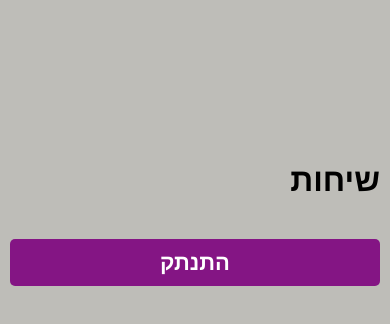
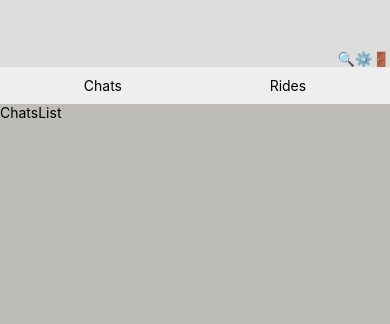
Before and after one commit to FireDgun/CarsMobileApp3, a React Native app in the folder cars/: screen /Dashboard in a window 390 px wide. Shown: the top 324 px of the page. Built offline with nearby package versions, Linux system fonts and the light colour scheme.

Commit message:
auth + main navigation

```diff
--- a/cars/src/Dashboard.js
+++ b/cars/src/Dashboard.js
@@ -1,46 +1,28 @@
-import React from "react";
-import { Text, View, TouchableOpacity, StyleSheet } from "react-native";
-import auth from "@react-native-firebase/auth";
-import { useNavigation } from "@react-navigation/native";
+import React, { useState } from "react";
+import { View, StyleSheet } from "react-native";
+import Header from "./layout/Header";
+import RidesList from "./rides/RidesList";
+import ChatsList from "./chats/ChatsList";
+
 export default function Dashboard() {
-  const navigation = useNavigation();
-  const handleLogout = async () => {
-    try {
-      await auth().signOut();
-      navigation.reset({
-        index: 0,
-        routes: [{ name: "Login" }],
-      });
-    } catch (error) {
-      console.log("Error during logout :" + error);
-    }
-  };
+  const [selectedTab, setSelectedTab] = useState("chats");
+
   return (
-    <View style={{ flex: 1, padding: 10, backgroundColor: "#BEBDB8" }}>
-      <Text
-        style={{
-          fontSize: 32,
-          fontWeight: "bold",
-          marginBottom: 40,
-          marginTop: 150,
-        }}
-      >
-        שיחות
-      </Text>
-      <TouchableOpacity
-        onPress={handleLogout}
-        style={{
-          backgroundColor: "#841584",
-          padding: 10,
-          borderRadius: 5,
-          marginBottom: 20,
-          alignItems: "center",
-        }}
-      >
-        <Text style={{ color: "white", fontSize: 22, fontWeight: "bold" }}>
-          התנתק
-        </Text>
-      </TouchableOpacity>
+    <View style={styles.container}>
+      <Header setSelectedTab={setSelectedTab} />
+      <View style={styles.contentContainer}>
+        {selectedTab === "chats" ? <ChatsList /> : <RidesList />}
+      </View>
     </View>
   );
 }
+
+const styles = StyleSheet.create({
+  container: {
+    flex: 1,
+    backgroundColor: "#BEBDB8",
+  },
+  contentContainer: {
+    flex: 1,
+  },
+});
--- /dev/null
+++ b/cars/src/chats/ChatsList.js
@@ -0,0 +1,10 @@
+import React from "react";
+import { View, Text } from "react-native";
+
+export default function ChatsList() {
+  return (
+    <View>
+      <Text>ChatsList</Text>
+    </View>
+  );
+}
--- /dev/null
+++ b/cars/src/layout/Header.js
@@ -0,0 +1,66 @@
+import React from "react";
+import { View, Text, TouchableOpacity, StyleSheet } from "react-native";
+import TopNavigation from "./TopNavigation";
+import { useNavigation } from "@react-navigation/native";
+
+const Header = ({ setSelectedTab }) => {
+  const navigation = useNavigation();
+
+  const handleSearch = () => {
+    console.log("Search clicked");
+  };
+
+  const handleSettings = () => {
+    console.log("Settings clicked");
+  };
+
+  const handleLogout = async () => {
+    try {
+      await auth().signOut();
+      navigation.reset({
+        index: 0,
+        routes: [{ name: "Login" }],
+      });
+    } catch (error) {
+      console.log("Error during logout :" + error);
+    }
+  };
+  return (
+    <View style={styles.header}>
+      <View style={styles.icons}>
+        <TouchableOpacity onPress={handleSearch}>
+          <Text>🔍</Text>
+        </TouchableOpacity>
+        <TouchableOpacity onPress={handleSettings}>
+          <Text>⚙️</Text>
+        </TouchableOpacity>
+        <TouchableOpacity onPress={handleLogout}>
+          <Text>🚪</Text>
+        </TouchableOpacity>
+      </View>
+      <View style={styles.menu}>
+        <TopNavigation setSelectedTab={setSelectedTab} />
+      </View>
+    </View>
+  );
+};
+
+const styles = StyleSheet.create({
+  header: {
+    flexDirection: "column",
+    justifyContent: "space-between",
+    alignItems: "center",
+    padding: 0,
+    paddingTop: 50,
+    backgroundColor: "#DDD",
+    width: "100%",
+  },
+  icons: {
+    display: "flex",
+    flexDirection: "row",
+    alignSelf: "flex-end",
+  },
+  menu: { width: "100%" },
+});
+
+export default Header;
--- /dev/null
+++ b/cars/src/layout/TopNavigation.js
@@ -0,0 +1,27 @@
+import React from "react";
+import { View, Text, TouchableOpacity, StyleSheet } from "react-native";
+
+const TopNavigation = ({ setSelectedTab }) => {
+  return (
+    <View style={styles.navContainer}>
+      <TouchableOpacity onPress={() => setSelectedTab("chats")}>
+        <Text>Chats</Text>
+      </TouchableOpacity>
+      <TouchableOpacity onPress={() => setSelectedTab("rides")}>
+        <Text>Rides</Text>
+      </TouchableOpacity>
+    </View>
+  );
+};
+
+const styles = StyleSheet.create({
+  navContainer: {
+    flexDirection: "row",
+    justifyContent: "space-around",
+    width: "100%",
+    backgroundColor: "#EEE",
+    padding: 10,
+  },
+});
+
+export default TopNavigation;
--- /dev/null
+++ b/cars/src/rides/RidesList.js
@@ -0,0 +1,12 @@
+import { View, Text } from "react-native";
+import React from "react";
+
+const RidesList = () => {
+  return (
+    <View>
+      <Text>RidesList</Text>
+    </View>
+  );
+};
+
+export default RidesList;
```
